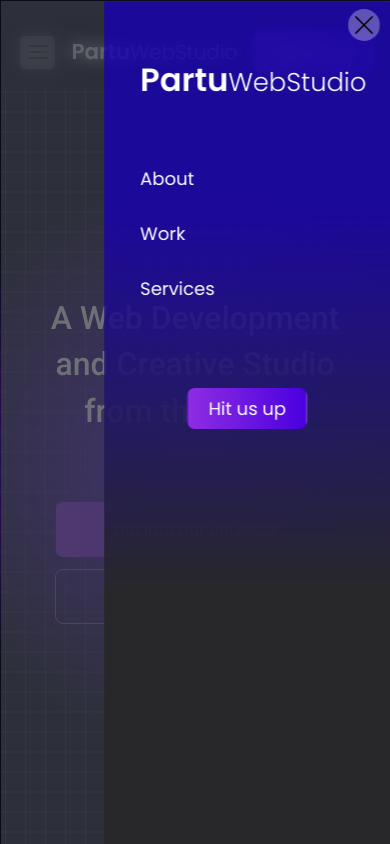
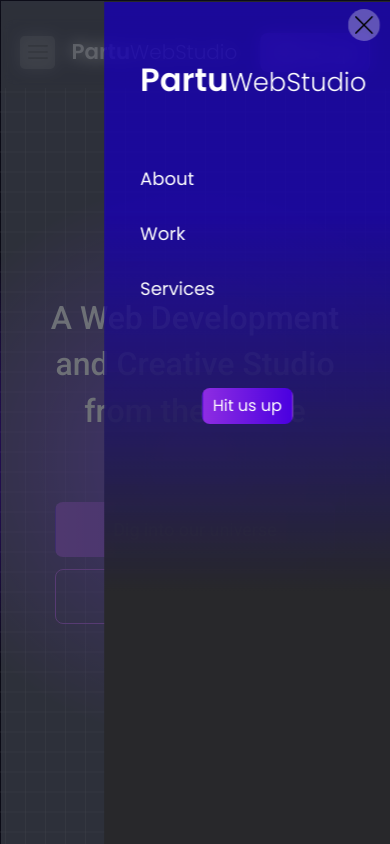
Before and after one commit to Madanparta/PARTU_WEBSTUDIO, a React (Vite) app: page / in a window 390 px wide. Both pictures are taken after a click on the element 37 px from the left and 52 px from the top of the page. Shown: the top 844 px of the page. Built offline with nearby package versions, Linux system fonts and the light colour scheme; a web font is replaced by a local one.

Commit message:
header changes in scss

```diff
--- a/src/components/HeroHeader/HeroHeader.scss
+++ b/src/components/HeroHeader/HeroHeader.scss
@@ -92,7 +92,7 @@ header {
       display: none;
     }
 
-    article{
+    article {
       justify-content: start;
     }
 
@@ -270,7 +270,20 @@ header {
           display: flex;
           justify-content: center;
           align-items: center;
+
+          .primary-button {
+            min-width: min(90px, 110px);
+            font-size: var(--fs-300);
+          }
         }
+
+      }
+
+    }
+
+    @media (width <=360px) {
+      .action_contaier {
+        display: none;
       }
     }
   }
--- a/src/components/HeroHeader/HeroHeader.tsx
+++ b/src/components/HeroHeader/HeroHeader.tsx
@@ -84,7 +84,7 @@ const HeroHeader = () => {
 
       {/* Smooth slide-in/slide-out sidebar */}
       <aside className={`overlay ${isMenuOpen ? "open" : "closed"}`}>
-        <section ref={sidebarRef} aria-expanded={isMenuOpen} aria-controls="sidebar">
+        <section ref={sidebarRef}>
           <article>
             <h1><span>Partu</span>WebStudio</h1>
             <div className="close-btn" onClick={closeMenu}></div>
--- a/src/components/custom_components/Buttons/PrimaryButton.scss
+++ b/src/components/custom_components/Buttons/PrimaryButton.scss
@@ -31,12 +31,10 @@
     left: -75%;
     width: 50%;
     height: 100%;
-    background: linear-gradient(
-      120deg,
-      rgba(255, 255, 255, 0.2) 0%,
-      rgba(255, 255, 255, 0.6) 50%,
-      rgba(255, 255, 255, 0.2) 100%
-    );
+    background: linear-gradient(120deg,
+        rgba(255, 255, 255, 0.2) 0%,
+        rgba(255, 255, 255, 0.6) 50%,
+        rgba(255, 255, 255, 0.2) 100%);
     transform: skewX(-20deg);
     z-index: 2;
     transition: none;
@@ -51,6 +49,7 @@
   0% {
     left: -75%;
   }
+
   100% {
     left: 125%;
   }
@@ -75,3 +74,12 @@
     opacity: 0;
   }
 }
+
+
+// Responsive Styles
+@media (width < 480px) {
+  .primary-button {
+    min-width: 110px;
+    padding: 5px 10px;
+  }
+}
```
